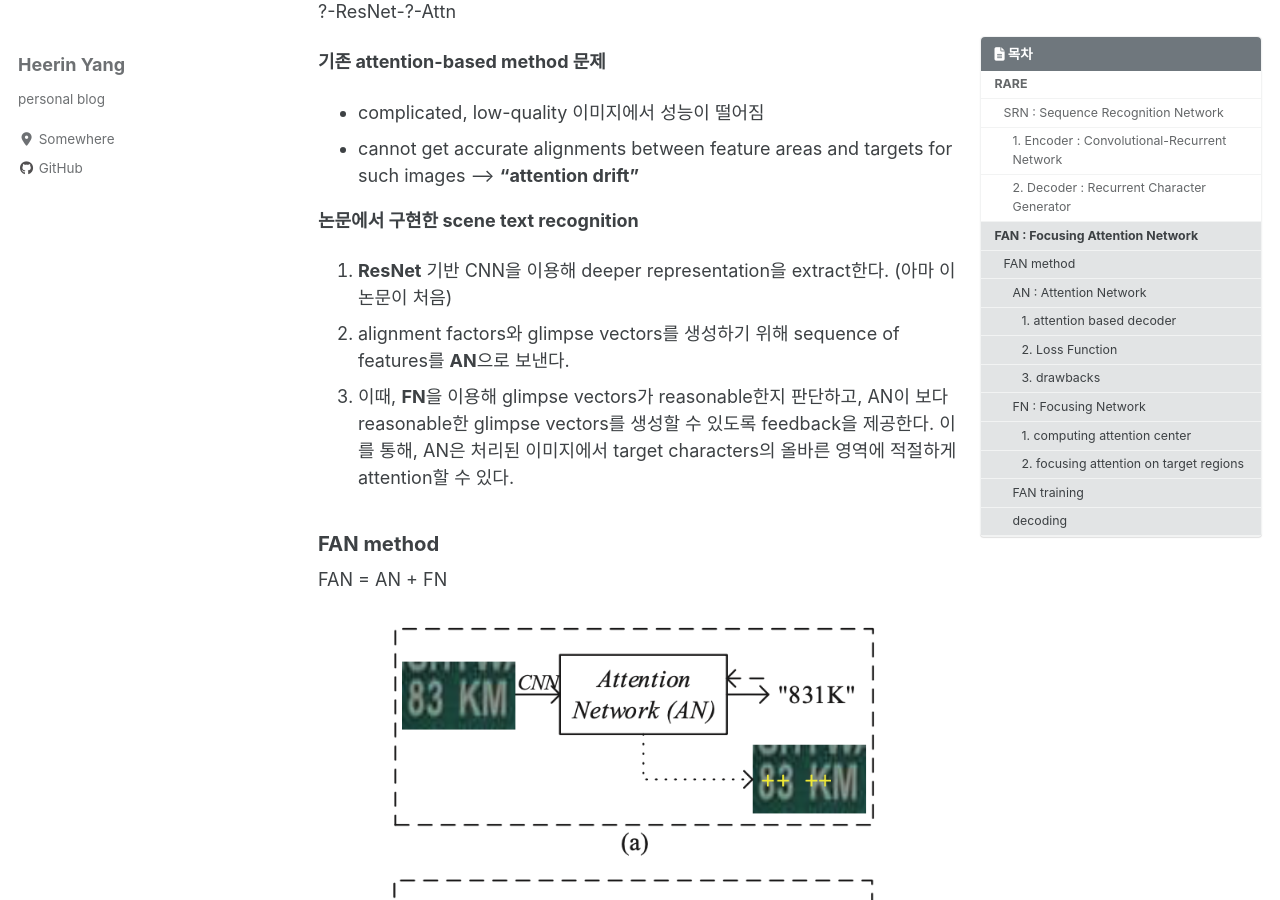
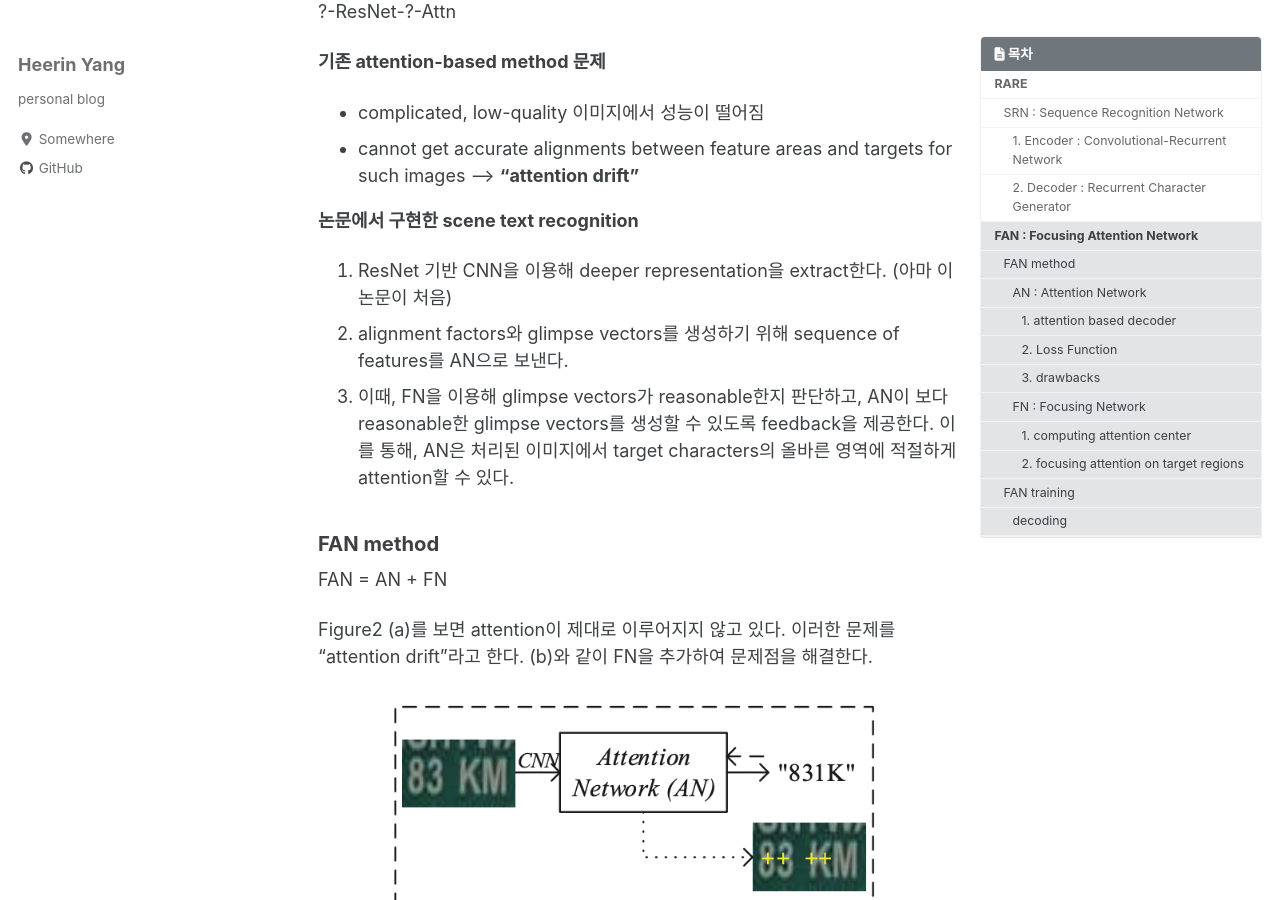
Before and after one commit to hryang06/hryang06.github.io, a Jekyll site: the page built from _posts/2020-04-28-Attn.md, in a window 1280 px wide and 900 px high, scrolled down 2327 px. Built offline with Jekyll 4.4.1, drawn with Linux system fonts in a browser that asks for light colours; cached includes are drawn as plain includes; nearby versions of some CDN libraries; formulas are drawn with MathJax 3; part of the change alters nothing that is shown; some of the changed text lies outside the part shown.

Commit message:
Complete version 1.0

```diff
--- a/_posts/2020-04-28-Attn.md
+++ b/_posts/2020-04-28-Attn.md
@@ -71,19 +71,17 @@ CNN으로부터 feature map을 추출하여, map-to-sequence 연산을 통해 fe
 --> **"attention drift"**
 
 **논문에서 구현한 scene text recognition**
-1. **ResNet** 기반 CNN을 이용해 deeper representation을 extract한다. (아마 이 논문이 처음)
-2. alignment factors와 glimpse vectors를 생성하기 위해 sequence of features를 **AN**으로 보낸다.
-3. 이때, **FN**을 이용해 glimpse vectors가 reasonable한지 판단하고, AN이 보다 reasonable한 glimpse vectors를 생성할 수 있도록 feedback을 제공한다. 이를 통해, AN은 처리된 이미지에서 target characters의 올바른 영역에 적절하게 attention할 수 있다.
+1. ResNet 기반 CNN을 이용해 deeper representation을 extract한다. (아마 이 논문이 처음)
+2. alignment factors와 glimpse vectors를 생성하기 위해 sequence of features를 AN으로 보낸다.
+3. 이때, FN을 이용해 glimpse vectors가 reasonable한지 판단하고, AN이 보다 reasonable한 glimpse vectors를 생성할 수 있도록 feedback을 제공한다. 이를 통해, AN은 처리된 이미지에서 target characters의 올바른 영역에 적절하게 attention할 수 있다.
 
 ### FAN method
 
 FAN = AN + FN
 
-![Figure 2](/assets/images/post/attn/figure2.png)
-
 Figure2 (a)를 보면 attention이 제대로 이루어지지 않고 있다. 이러한 문제를 "attention drift"라고 한다. (b)와 같이 FN을 추가하여 문제점을 해결한다.
 
-![Figure 5](/assets/images/post/attn/figure5_fan.PNG)
+![Figure 2](/assets/images/post/attn/figure2.png)
 
 - alignment factors(target labels & features 사이) 생성된다. 각 alighment factor는 input image의 attention region과 대응한다.
 - bad alignment(벗어나거나 unfocused attention region)는 poor recognition을 보인다.
@@ -91,6 +89,8 @@ Figure2 (a)를 보면 attention이 제대로 이루어지지 않고 있다. 이
     - 1\) 각 target label에 대해 attention region 위치를 찾고,
     - 2\) 대응하는 glimpse vector와 함께 attention region으로부터 dense prediction을 한다.
 - 이렇게 FN은 glimpse vector가 reasonable한지 판단할 수 있다.
+
+![Figure 5](/assets/images/post/attn/figure5_fan.PNG)
 
 summary
 - FN은 AN에서 제공하는 glimpse vector를 바탕으로, input image의 attention region에 대해 dense output을 생성한다.
@@ -198,13 +198,13 @@ focussing loss function
 FN은 오직 train에서 사용되고, inference(추론)에서는 사용되지 않는다.
 
 
-#### FAN training
+### FAN training
 
 ResNet + (BiLSTM) + AN + FN = FAN 이렇게 하나의 네트워크로 만든다.(Figure4 참고)
 
-![Figure 4](/assets/images/post/attn/figure4.PNG)
-- CNN-BLSTM encoder : input image $$I$$를 high level sequece of feautures로 변환한다.
-- RNN decoder : 각 target character를 생성한다.
+![Figure 4](/assets/images/post/attn/figure4.PNG){: .center}
+- CNN-BiLSTM encoder : input image $$I$$를 high level sequece of feautures로 변환한다.
+- RNN(LSTM) decoder : 각 target character를 생성한다.
 - AN : extrated features를 이용하여, alignment factors와 glimpse vectors를 생성한다.
 - FN : input image의 적절한 target character 영역에 AN의 attention을 집중시킨다.
 - FN과 AN은 동시에 train한다.
@@ -216,7 +216,6 @@ $$L = (1 - \lambda)L_{Att} + \lambda L_{focus}$$
 
 standard back-propagation에 의해 train된다.
 
-
 #### decoding
 
 - attention-based decoder : 함축적으로 학습한 character-label 확률 통계로부터 characters의 output sequence를 생성하는 것을 말한다.
```
